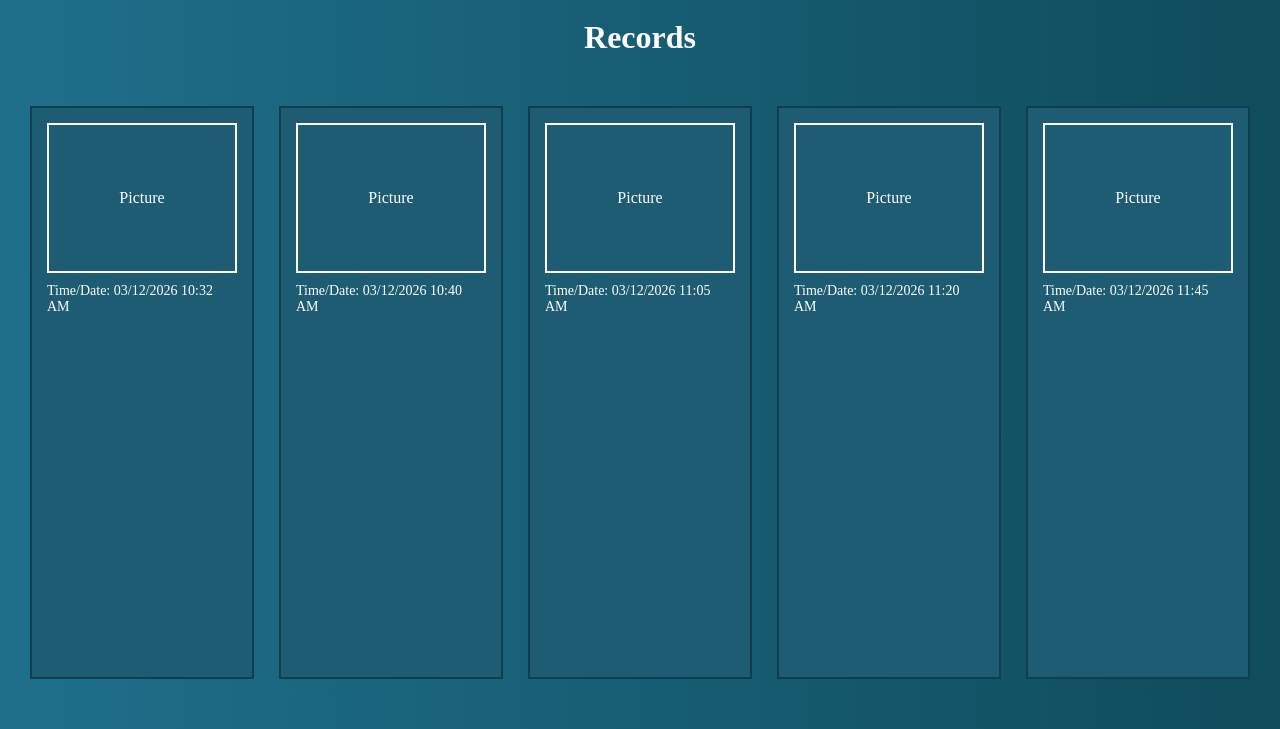
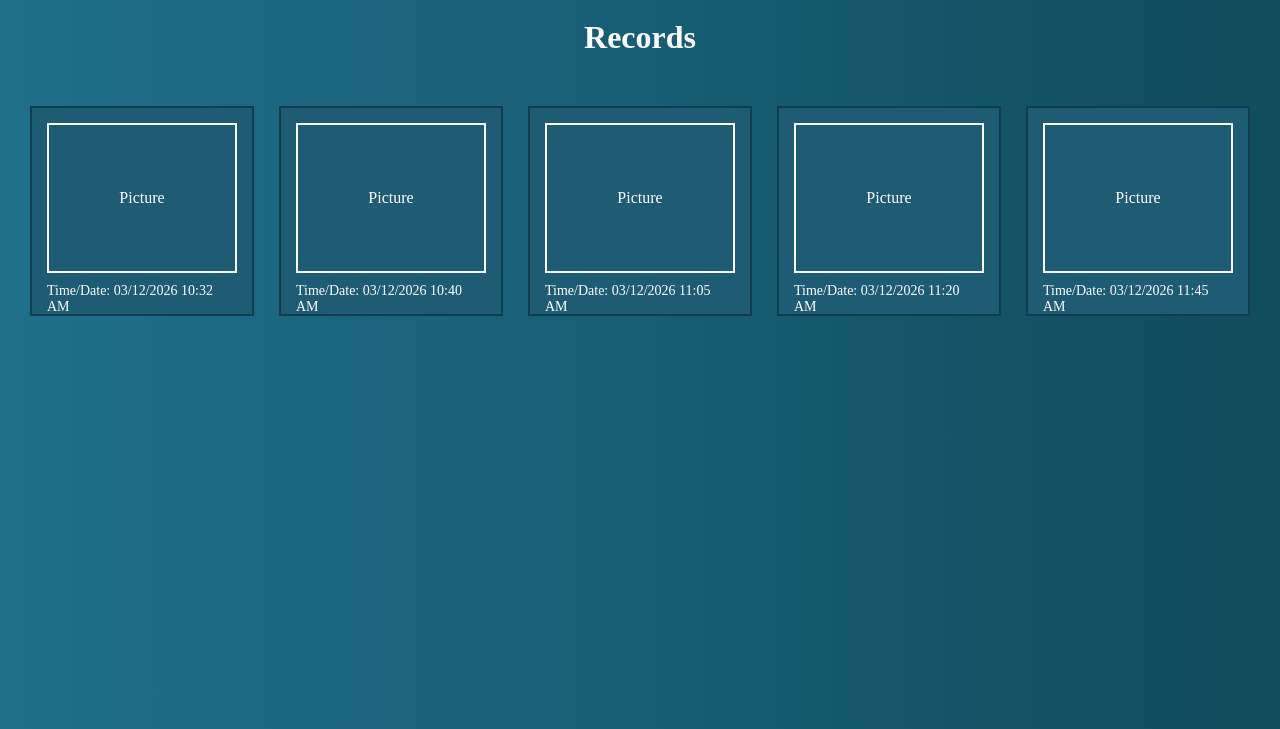
Before and after one commit to myk-101/ExamGuard, a Flask app: page /records in a window 1280 px wide. Shown: the part 71-800 px from the top of the page. Run offline with Flask 3, Linux system fonts and the light colour scheme.

Commit message:
Update records.css

```diff
--- a/ExamGuard/static/css/records.css
+++ b/ExamGuard/static/css/records.css
@@ -40,7 +40,7 @@
     background: #1d5c73;
     border: 2px solid #0e3e4f;
     padding: 15px;
-    height: auto;
+    height: 210px;
     color: white;
 }
 
@@ -78,7 +78,7 @@
     }
 
     .record-card {
-        height: auto;
+        height: 210px;
         padding: 12px;
     }
 
```
